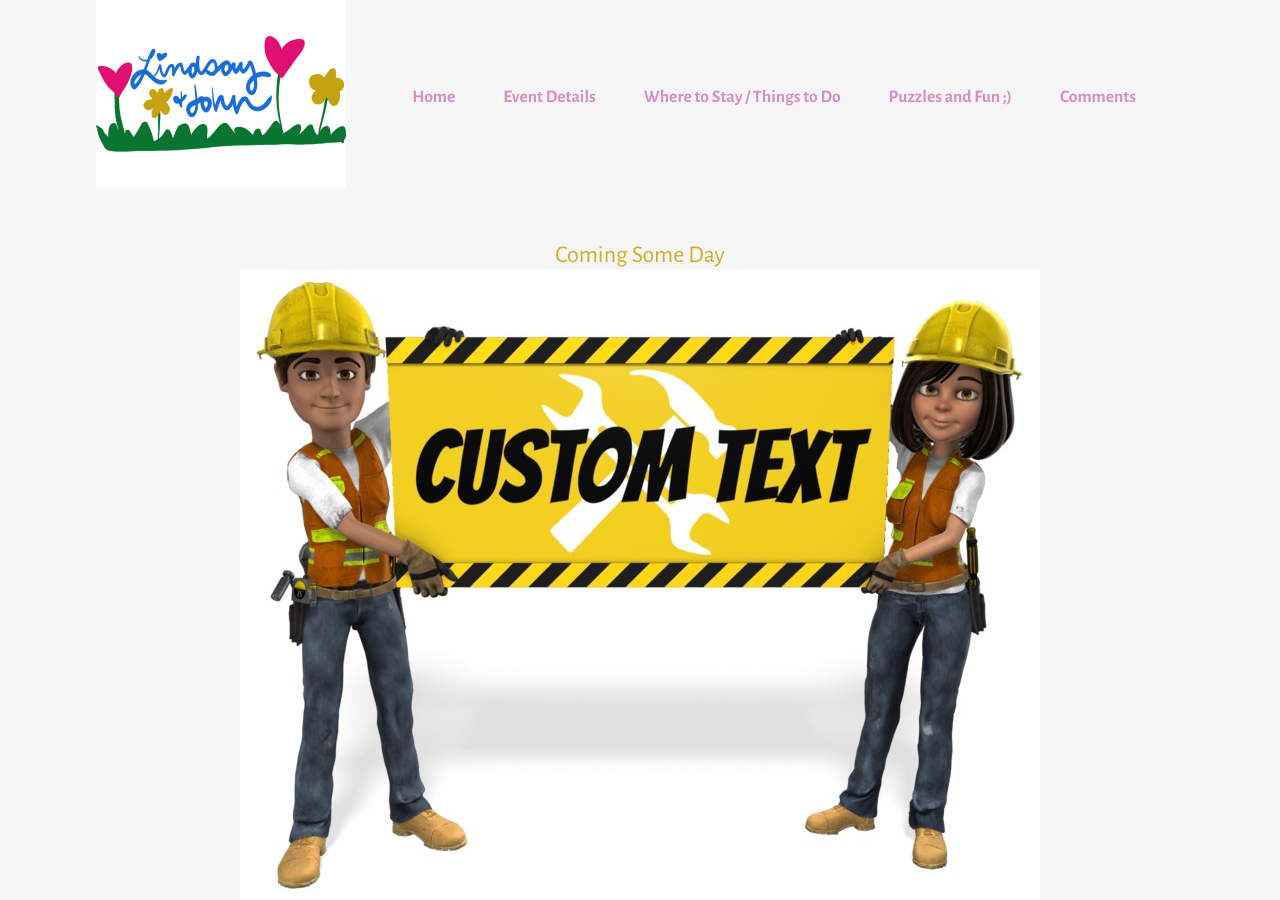
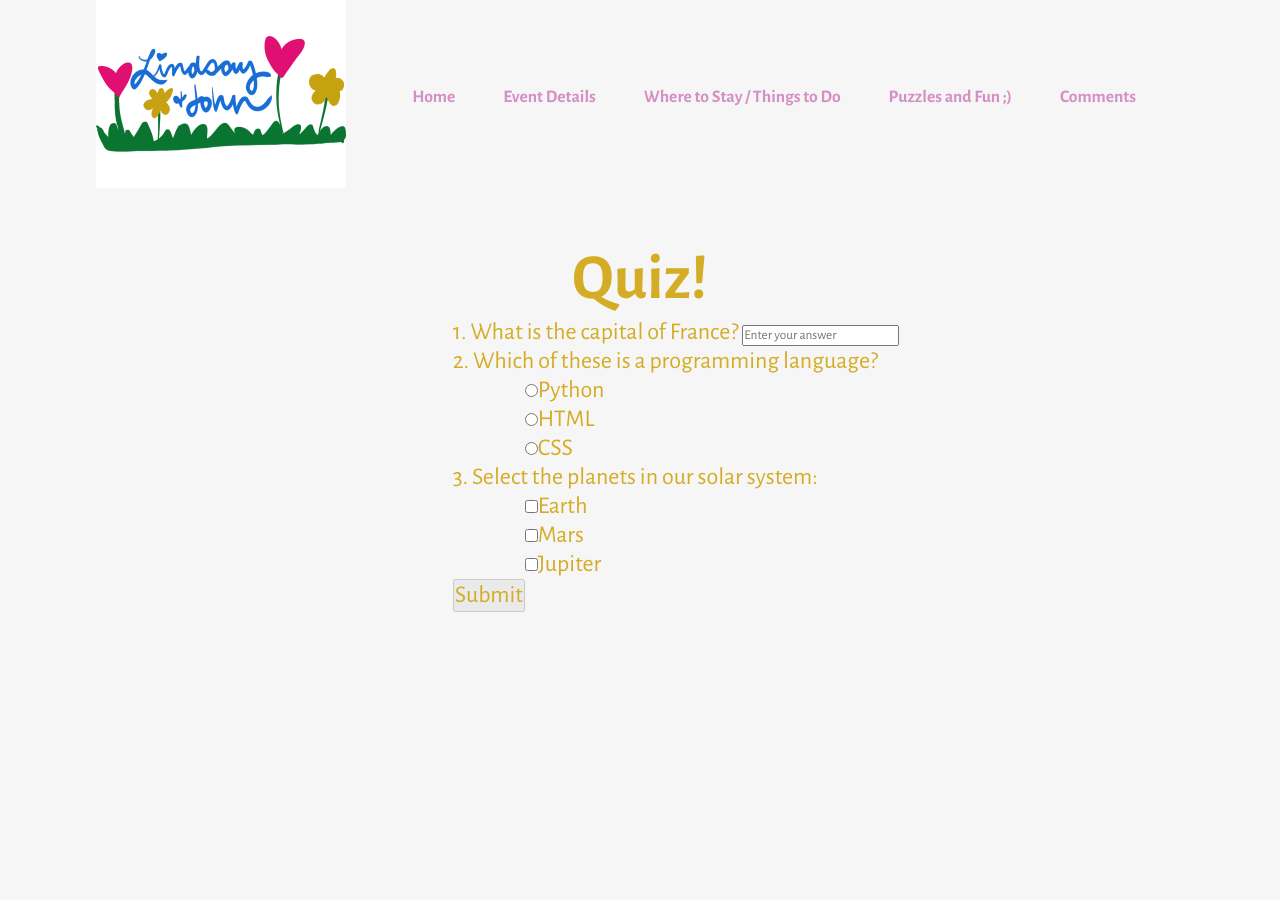
Before and after one commit to johnpmeyer/WeddingWebsite, a React (Create React App) app in the folder weddding_website/: page /puzzles-fun in a window 1280 px wide. After the commit the page ends 800 px from the top, so only its background shows below. Built offline with nearby package versions, Linux system fonts and the light colour scheme.

Commit message:
including simple form and update to comments and css

```diff
--- a/weddding_website/public/index.html
+++ b/weddding_website/public/index.html
@@ -13,6 +13,7 @@
     <meta property="og:description" content="Contains info on Lindsay and John's wedding - 9/6/25" />
     <meta property="og:image" content="https://lindsay-and-john.vip/static/media/lindsay_john_7.0e4711da6a0c1ba6a278.jpg" />
     <meta property="og:type" content="website" />
+
     <link rel="apple-touch-icon" href="%PUBLIC_URL%/icons8-heart-96.png" />
     <link rel="manifest" href="%PUBLIC_URL%/manifest.json" />
     <link rel="preconnect" href="https://fonts.googleapis.com">
--- a/weddding_website/src/App.css
+++ b/weddding_website/src/App.css
@@ -79,6 +79,27 @@
     align-items: center;
     padding-top: 3em;
   }
+
+  .puzzles-games-main-text-container {
+    flex: 1;
+    display: flex;
+    flex-direction: column;
+    align-items: center;
+    padding-top: 3em;
+  }
+
+  .puzzles-games-forms {
+    text-align: left;
+    padding-left: 3em;
+    font-size: clamp(1rem, 3vw, 1.5rem);
+    max-width: 700px;
+    color: #D4AC26;
+  }
+
+  .puzzles-games-input {
+    padding-left: 3em;
+  }
+
 
   .where-to-stay-main-text-container iframe {
     width: 50%;
--- a/weddding_website/src/components/Comments.js
+++ b/weddding_website/src/components/Comments.js
@@ -8,7 +8,7 @@ function Comments() {
         <div className='event-details-container'>
             <Navbar/>
             <div className='event-details-main-text-container'>
-                <p className='primary-text'>Coming Some Day</p>
+                <p className='primary-text'>Coming Some Day, Hopefully!</p>
                 <img src={ConstructionImage} alt=""></img>
             </div>
         </div>
--- a/weddding_website/src/components/Puzzles_Fun.js
+++ b/weddding_website/src/components/Puzzles_Fun.js
@@ -1,20 +1,125 @@
-import React from 'react'
+import React, {useState} from 'react'
 import Navbar from './Navbar'
 import ConstructionImage from "../Assets/under_construction.jpg"
 
-function Puzzles_Fun() {
-    return (
+const QuizForm = () => {
+  // Initial state for storing answers (optional, if you want to capture them later)
+  const [answers, setAnswers] = useState({
+    question1: "",
+    question2: "",
+    question3: "",
+  });
+
+  // Handle input changes (this can be used later if you decide to store answers)
+  const handleChange = (e) => {
+    const { name, value } = e.target;
+    setAnswers({
+      ...answers,
+      [name]: value,
+    });
+  };
+
+  return (
       <div className='App'>
-        <div className='event-details-container'>
-            <Navbar/>
-            <div className='event-details-main-text-container'>
-              <p className='primary-text'>Coming Some Day</p>
-              <img src={ConstructionImage} alt=""></img>
-            </div>
+        <div className='puzles-games-container'>
+        <Navbar/>
+          <div className = 'puzzles-games-main-text-container'>
+            <h2 className='primary-heading'>Quiz!</h2>
+            <form className='puzzles-games-forms'>
+              {/* Question 1 - Short answer */}
+              <div>
+                <label htmlFor="question1">1. What is the capital of France?  </label>
+                <input
+                  type="text"
+                  id="question1"
+                  name="question1"
+                  value={answers.question1}
+                  onChange={handleChange} // This isn't necessary yet but can be used later
+                  placeholder="Enter your answer"
+                />
+              </div>
+
+              {/* Question 2 - Multiple choice */}
+              <div>
+                <label>2. Which of these is a programming language?</label>
+                <div className = 'puzzles-games-input'>
+                  <input
+                    type="radio"
+                    id="python"
+                    name="question2"
+                    value="Python"
+                    onChange={handleChange}
+                  />
+                  <label htmlFor="python">Python</label>
+                </div>
+                <div className = 'puzzles-games-input'>
+                  <input
+                    type="radio"
+                    id="html"
+                    name="question2"
+                    value="HTML"
+                    onChange={handleChange}
+                  />
+                  <label htmlFor="html">HTML</label>
+                </div>
+                <div className = 'puzzles-games-input'>
+                  <input
+                    type="radio"
+                    id="css"
+                    name="question2"
+                    value="CSS"
+                    onChange={handleChange}
+                  />
+                  <label htmlFor="css">CSS</label>
+                </div>
+              </div>
+
+              {/* Question 3 - Checkbox */}
+              <div>
+                <label>3. Select the planets in our solar system:</label>
+                <div className = 'puzzles-games-input'>
+                  <input
+                    type="checkbox"
+                    id="earth"
+                    name="question3"
+                    value="Earth"
+                    onChange={handleChange}
+                  />
+                  <label htmlFor="earth">Earth</label>
+                </div>
+                <div className = 'puzzles-games-input'>
+                  <input
+                    type="checkbox"
+                    id="mars"
+                    name="question3"
+                    value="Mars"
+                    onChange={handleChange}
+                  />
+                  <label htmlFor="mars">Mars</label>
+                </div>
+                <div className = 'puzzles-games-input'>
+                  <input
+                    type="checkbox"
+                    id="jupiter"
+                    name="question3"
+                    value="Jupiter"
+                    onChange={handleChange}
+                  />
+                  <label htmlFor="jupiter">Jupiter</label>
+                </div>
+              </div>
+
+              {/* Submit button */}
+              <div>
+                <button type="submit" className='primary-text' disabled>
+                  Submit
+                </button>
+              </div>
+            </form>
+          </div>
         </div>
-      </div>
+    </div>
+  );
+};
 
-    )
-  }
-
-  export default Puzzles_Fun
+export default QuizForm;
```
